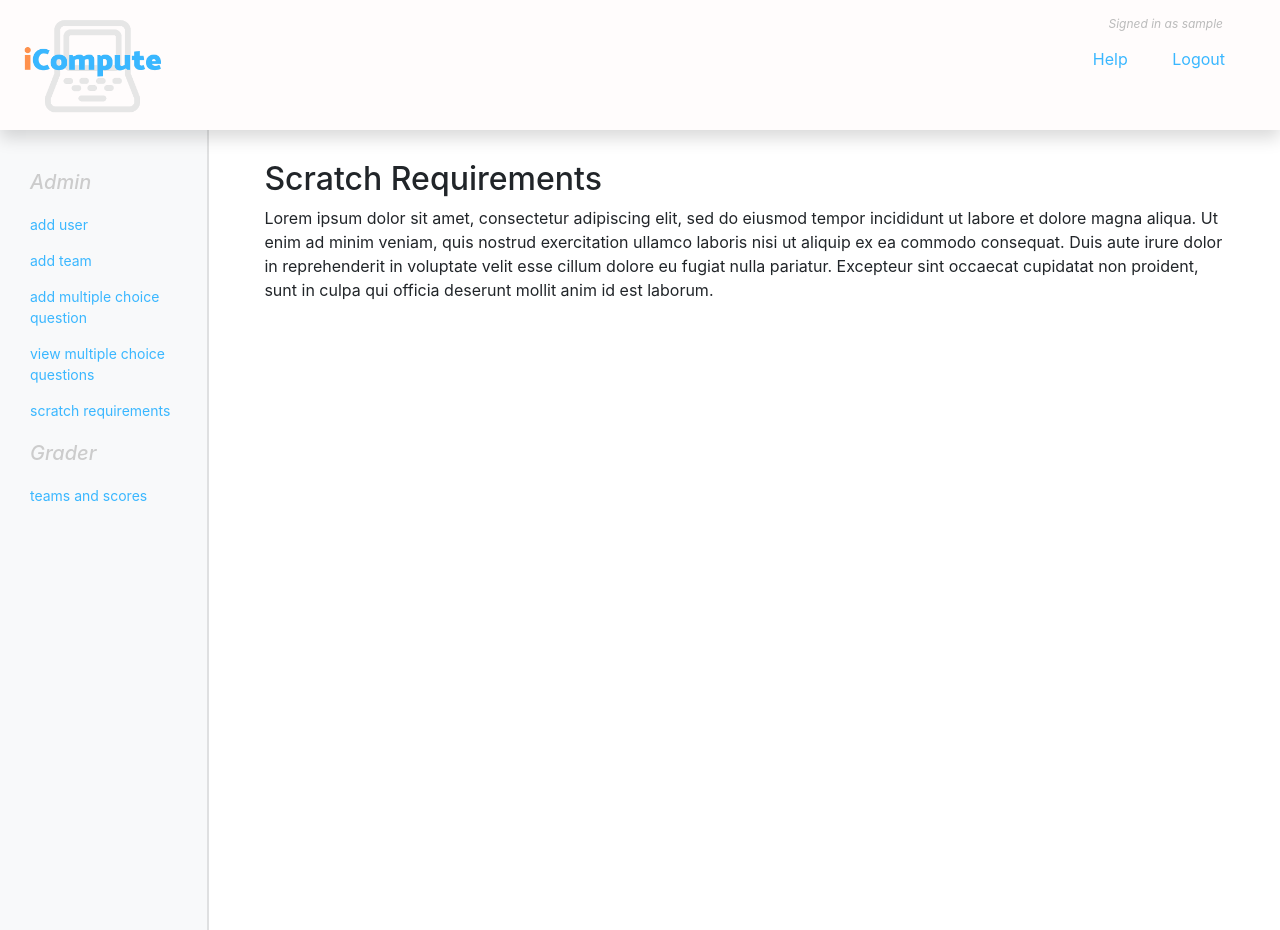
After one commit to mrinnes/481teamproject, a Node server app: page /scratchRequirementsAdmin in a window 1280 px wide. The commit adds this page. Run offline with Node 20, Linux system fonts and the light colour scheme; the visitor is signed in with stand-in values (Sample User, id 1); some libraries are stand-ins or nearby versions.

Commit message:
created unimplemented scratch requirements page for admin; added scratch requirements link to admin sidebar;implemented initial backend get function in app.js for admin scratch requirements page

```diff
--- a/app.js
+++ b/app.js
@@ -97,11 +97,6 @@ app.get("/Teamnew",function(req, res) {
   res.render("Teamnew.ejs");
 });
 
-
-
-
-
-
 app.post("/confirmDeleteQuestion", function(req, res) {
   var questionID = req.query.questionID;
   res.redirect('/examplemultiplechoice?deleteMCQuestion=' + questionID);
@@ -145,11 +140,6 @@ app.get("/examplemultiplechoice", function(req, res) {
     }
   });
 });
-
-
-
-
-
 
 app.post("/examplemultiplechoice", function(req, res) {
     var newQuestion = {
@@ -225,6 +215,9 @@ app.get("/Downloadcsv",function(req, res) {
   });
 });
 
+app.get("/scratchRequirementsAdmin", function(req, res) {
+  res.render("scratchRequirementsAdmin.ejs");
+});
 
 ///AUTH ROUTES
 
--- /dev/null
+++ b/views/scratchRequirementsAdmin.ejs
@@ -0,0 +1,29 @@
+<html>
+	<head>
+		<meta charset="utf-8">
+		<link rel="stylesheet" href="/bootstrap.min.css">
+		<link rel="stylesheet" href="/style.css">
+		<script src="../jquery-3.3.1.min.js"></script>
+		<script src="../js/main.js"></script>
+	</head>
+
+	<body class="interface">
+    <% include ./header %>
+
+		<div class="wrapper">
+			<% include ./sidebar %>
+
+			<div id="main-content-area">
+				<div class="container">
+          <h2>Scratch Requirements</h2>
+          <p>Lorem ipsum dolor sit amet, consectetur adipiscing elit, sed do eiusmod tempor
+             incididunt ut labore et dolore magna aliqua. Ut enim ad minim veniam, quis
+             nostrud exercitation ullamco laboris nisi ut aliquip ex ea commodo consequat.
+             Duis aute irure dolor in reprehenderit in voluptate velit esse cillum dolore eu
+             fugiat nulla pariatur. Excepteur sint occaecat cupidatat non proident, sunt in
+             culpa qui officia deserunt mollit anim id est laborum.</p>
+				</div>
+			</div>
+		</div>
+	</body>
+</html>
--- a/views/sidebar.ejs
+++ b/views/sidebar.ejs
@@ -5,7 +5,8 @@
     <li><a href="/register">add user</a></li>
     <li><a href="/Teamnew">add team</a></li>
     <li><a href="/Questionnew">add multiple choice question</a></li>
-	<li><a href="/examplemultiplechoice">view multiple choice questions</a></li>
+    <li><a href="/examplemultiplechoice">view multiple choice questions</a></li>
+    <li><a href="/scratchRequirementsAdmin">scratch requirements</a></li>
     <%  } %>
 
 
```
